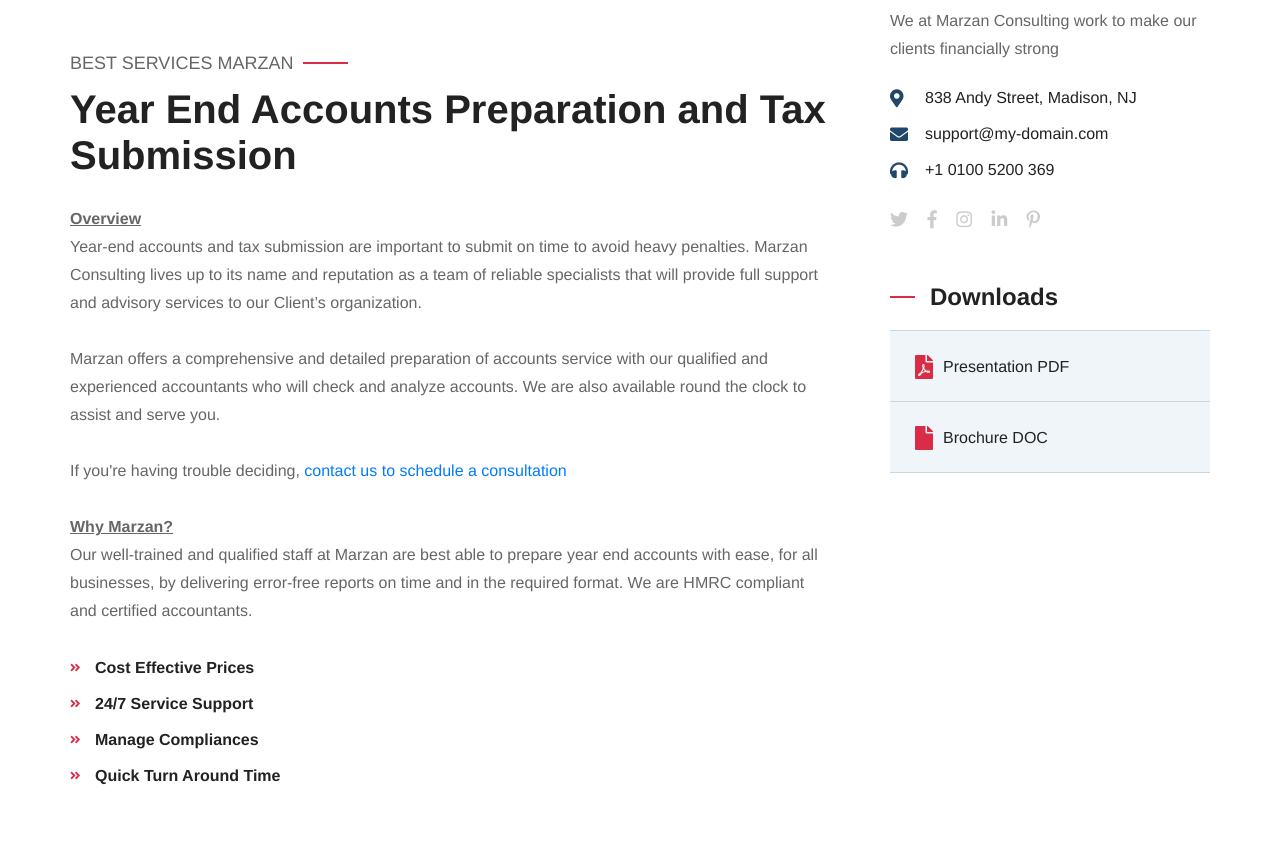
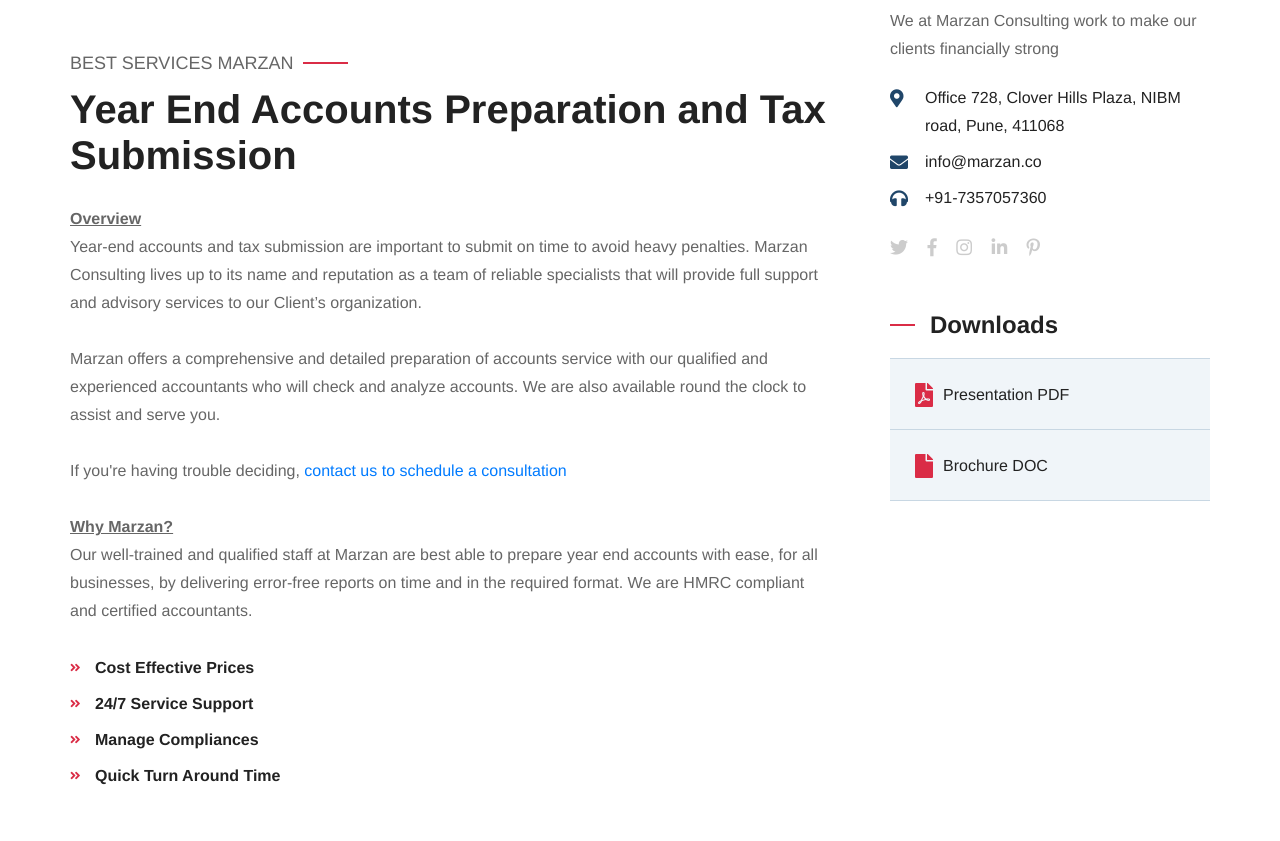
Before and after one commit to tand-coder/marzan.github.io, a plain HTML site: page year-end-accounts-preparation-and-tax-submission.html in a window 1280 px wide. Shown: the part 1180-2021 px from the top of the page. Drawn offline with nearby package versions, Linux system fonts and the light colour scheme.

Commit message:
account-info-update

```diff
--- a/year-end-accounts-preparation-and-tax-submission.html
+++ b/year-end-accounts-preparation-and-tax-submission.html
@@ -446,9 +446,9 @@
                             <div class="sidebar-content">
                                 <p>We at Marzan Consulting work to make our clients financially strong</p>
                                 <ul class="info-list clearfix">
-                                    <li><i class="fas fa-map-marker-alt"></i>838 Andy Street, Madison, NJ</li>
-                                    <li><i class="fas fa-envelope"></i><a href="mailto:support@my-domain.com">support@my-domain.com</a></li>
-                                    <li><i class="fas fa-headphones"></i><a href="tel:101005200369">+1 0100 5200 369</a></li>
+                                    <li><i class="fas fa-map-marker-alt"></i>Office 728, Clover Hills Plaza, NIBM road, Pune, 411068</li>
+                                    <li><i class="fas fa-envelope"></i><a href="mailto:info@marzan.co">info@marzan.co</a></li>
+                                    <li><i class="fas fa-headphones"></i><a href="tel:+917357057360">+91-7357057360</a></li>
                                 </ul>
                                 <ul class="social-links clearfix">
                                     <li><a href="#"><i class="fab fa-twitter"></i></a></li>
```
